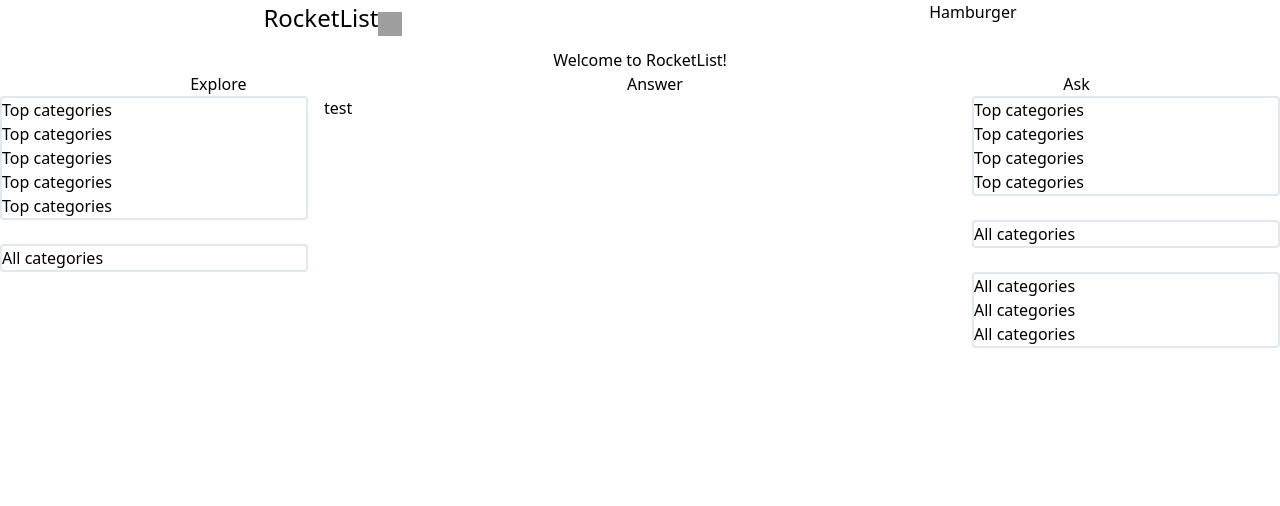
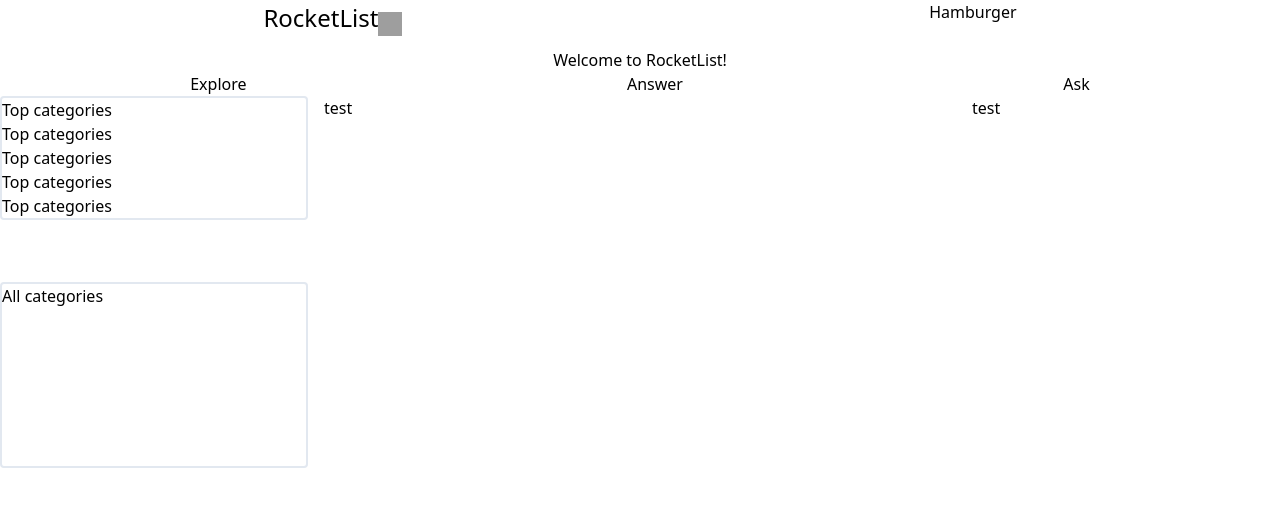
Before and after one commit to meganjacobs97/RocketList, a React (Create React App) app: page / in a window 1280 px wide. Shown: the top 506 px of the page. Built offline with nearby package versions, Linux system fonts and the light colour scheme; grey boxes are pictures that could not be loaded.

Commit message:
renamed main.js

```diff
--- a/src/pages/main.js
+++ b/src/pages/main.js
@@ -4,8 +4,8 @@
   return (
     <div className="grid grid-cols-12 gap-4">
       <div className="col-span-3">
-        <div className="grid invisible lg:visible">
-          <div className="container rounded border-2">
+        <div className="grid grid-rows-6">
+          <div className="container rounded border-2 row-span-2">
             <h1>Top categories</h1>
             <h1>Top categories</h1>
             <h1>Top categories</h1>
@@ -13,7 +13,7 @@
             <h1>Top categories</h1>
           </div>
           <br></br>
-          <div className="container rounded border-2">
+          <div className="container row-span-4 rounded border-2">
             <h1>All categories</h1>
           </div>
         </div>
@@ -22,24 +22,7 @@
         <h1>test</h1>
       </div>
       <div className="col-span-3">
-        <div className="grid invisible lg:visible">
-          <div className="container rounded border-2">
-            <h1>Top categories</h1>
-            <h1>Top categories</h1>
-            <h1>Top categories</h1>
-            <h1>Top categories</h1>
-          </div>
-          <br></br>
-          <div className="container rounded border-2">
-            <h1>All categories</h1>
-          </div>
-          <br></br>
-          <div className="container rounded border-2">
-            <h1>All categories</h1>
-            <h1>All categories</h1>
-            <h1>All categories</h1>
-          </div>
-        </div>
+        <h1>test</h1>
       </div>
     </div>
   );
```
